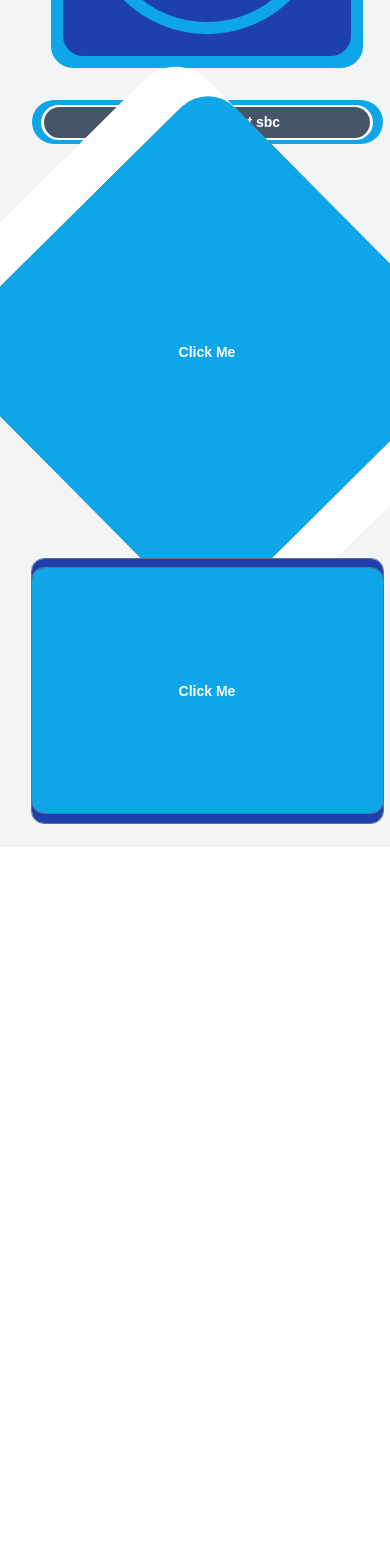
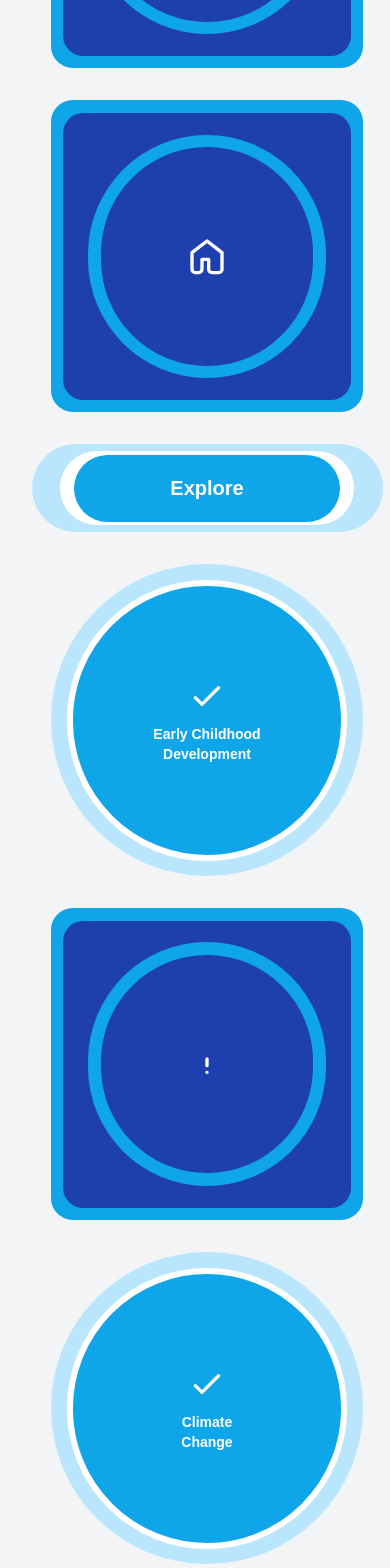
Before and after one commit to Ebtesham-21/sbc-revised, a Next.js app: page / in a window 390 px wide. Shown: the part 6180-7748 px from the top of the page. Before the commit the page ends 7027 px from the top, so only its background shows below. Built offline with nearby package versions, Linux system fonts and the light colour scheme.

Commit message:
audio files

```diff
--- a/src/app/page.tsx
+++ b/src/app/page.tsx
@@ -396,7 +396,213 @@ export default function Home() {
     </div>
   </button>
 
+{/* House  Icon */}
 
+<button className="relative w-[80vw] max-w-[700px] aspect-[1/1] focus:outline-none active:scale-95 transition group">
+    {/* Outer rectangle */}
+    <div className="absolute inset-0 bg-sky-500 rounded-[7%] group-hover:bg-sky-400"></div>
+
+    {/* Inner rectangle */}
+    <div className="absolute left-[4%] top-[4%] w-[92%] h-[92%] bg-blue-800 rounded-[7%] group-hover:bg-blue-700"></div>
+
+    {/* Outer circle */}
+    <div className="absolute left-[12%] top-[11%] w-[76%] h-[78%] bg-sky-500 rounded-full group-hover:bg-sky-400"></div>
+
+    {/* Inner circle with content */}
+    <div className="absolute left-[16%] top-[15%] w-[68%] h-[70%] bg-blue-800 rounded-full group-hover:bg-blue-700 flex flex-col items-center justify-center text-white text-base md:text-xl font-semibold space-y-2">
+
+      <div className="absolute inset-0 flex items-center justify-center text-white font-semibold text-sm sm:text-base md:text-xl lg:text-9xl text-center px-4">
+      <svg xmlns="http://www.w3.org/2000/svg" className="h-10 w-10 md:h-56 md:w-56" fill="none" viewBox="0 0 24 24" stroke="currentColor">
+        <path strokeLinecap="round" strokeLinejoin="round" strokeWidth="2" d="M3 10l9-7 9 7v10a2 2 0 0 1-2 2h-4a2 2 0 0 1-2-2V14H9v6a2 2 0 0 1-2 2H5a2 2 0 0 1-2-2V10z" />
+      </svg>
+
+    </div>
+
+
+    </div>
+  </button>
+
+
+{/* Explore button */}
+
+<button className="relative w-[90vw] max-w-[1090px] aspect-[4/1] rounded-[203px] focus:outline-none active:scale-95 transition group m-2">
+  {/* Outer layer */}
+  <div className="absolute inset-0 bg-sky-200 rounded-[203px] group-hover:bg-sky-300"></div>
+
+  {/* Middle layer */}
+  <div className="absolute inset-[8%] bg-white rounded-[203px]"></div>
+
+  {/* Inner layer */}
+  <div className="absolute inset-[12%] bg-sky-500 rounded-[203px] group-hover:bg-sky-600"></div>
+
+  {/* Text */}
+  <div className="absolute inset-0 flex items-center justify-center text-white font-semibold text-xl md:text-3xl text-center">
+
+    <span>Explore</span>
+  </div>
+</button>
+
+
+{/* Early Childhood Development */}
+<button className="relative group focus:outline-none active:scale-95 transition w-[80vw] max-w-96 aspect-square m-4">
+    {/* Outer circle */}
+    <div className="absolute inset-0 bg-sky-200 rounded-full group-hover:bg-sky-300"></div>
+
+    {/* Inner circle */}
+    <div className="absolute inset-0 m-auto w-[90%] aspect-square bg-sky-500 rounded-full border-[6px] border-white group-hover:bg-sky-600 flex flex-col items-center justify-center text-white font-semibold space-y-2">
+      {/* Icon */}
+      <svg xmlns="http://www.w3.org/2000/svg" className="h-10 w-10 md:h-20 md:w-20" fill="none" viewBox="0 0 24 24" stroke="currentColor">
+        <path strokeLinecap="round" strokeLinejoin="round" strokeWidth="2" d="M5 13l4 4L19 7" />
+      </svg>
+      {/* Text */}
+      <span className="text-sm md:text-2xl">Early Childhood <br></br> Development </span>
+    </div>
+  </button>
+
+
+
+{/* !  Icon */}
+
+<button className="relative w-[80vw] max-w-[700px] aspect-[1/1] focus:outline-none active:scale-95 transition group">
+    {/* Outer rectangle */}
+    <div className="absolute inset-0 bg-sky-500 rounded-[7%] group-hover:bg-sky-400"></div>
+
+    {/* Inner rectangle */}
+    <div className="absolute left-[4%] top-[4%] w-[92%] h-[92%] bg-blue-800 rounded-[7%] group-hover:bg-blue-700"></div>
+
+    {/* Outer circle */}
+    <div className="absolute left-[12%] top-[11%] w-[76%] h-[78%] bg-sky-500 rounded-full group-hover:bg-sky-400"></div>
+
+    {/* Inner circle with content */}
+    <div className="absolute left-[16%] top-[15%] w-[68%] h-[70%] bg-blue-800 rounded-full group-hover:bg-blue-700 flex flex-col items-center justify-center text-white text-base md:text-xl font-semibold space-y-2">
+
+      <div className="absolute inset-0 flex items-center justify-center text-white font-semibold text-sm sm:text-base md:text-xl lg:text-9xl text-center px-4">
+      <svg xmlns="http://www.w3.org/2000/svg" className="h-10 w-10 md:h-80 md:w-80" fill="none" viewBox="0 0 24 24" stroke="currentColor">
+        <path strokeLinecap="round" strokeLinejoin="round" strokeWidth="2" d="M12 9v4m0 4h.01" />
+      </svg>
+
+
+    </div>
+
+
+    </div>
+  </button>
+
+
+{/* Early Childhood Development */}
+<button className="relative group focus:outline-none active:scale-95 transition w-[80vw] max-w-96 aspect-square m-4">
+    {/* Outer circle */}
+    <div className="absolute inset-0 bg-sky-200 rounded-full group-hover:bg-sky-300"></div>
+
+    {/* Inner circle */}
+    <div className="absolute inset-0 m-auto w-[90%] aspect-square bg-sky-500 rounded-full border-[6px] border-white group-hover:bg-sky-600 flex flex-col items-center justify-center text-white font-semibold space-y-2">
+      {/* Icon */}
+      <svg xmlns="http://www.w3.org/2000/svg" className="h-10 w-10 md:h-20 md:w-20" fill="none" viewBox="0 0 24 24" stroke="currentColor">
+        <path strokeLinecap="round" strokeLinejoin="round" strokeWidth="2" d="M5 13l4 4L19 7" />
+      </svg>
+      {/* Text */}
+      <span className="text-sm md:text-2xl">Climate <br></br> Change </span>
+    </div>
+  </button>
+
+
+{/* Measles */}
+  <button className="relative group focus:outline-none active:scale-95 transition w-[80vw] max-w-96 aspect-square m-4">
+    {/* Outer circle */}
+    <div className="absolute inset-0 bg-sky-200 rounded-full group-hover:bg-sky-300"></div>
+
+    {/* Inner circle */}
+    <div className="absolute inset-0 m-auto w-[90%] aspect-square bg-sky-500 rounded-full border-[6px] border-white group-hover:bg-sky-600 flex flex-col items-center justify-center text-white font-semibold space-y-2">
+
+      {/* Text */}
+      <span className="text-sm md:text-4xl">Cholera<br></br> </span>
+    </div>
+  </button>
+
+
+  {/* Child Survival and Development */}
+<button className="relative group focus:outline-none active:scale-95 transition w-[80vw] max-w-96 aspect-square m-4">
+    {/* Outer circle */}
+    <div className="absolute inset-0 bg-sky-200 rounded-full group-hover:bg-sky-300"></div>
+
+    {/* Inner circle */}
+    <div className="absolute inset-0 m-auto w-[90%] aspect-square bg-sky-500 rounded-full border-[6px] border-white group-hover:bg-sky-600 flex flex-col items-center justify-center text-white font-semibold space-y-2">
+      {/* Icon */}
+      <svg xmlns="http://www.w3.org/2000/svg" className="h-10 w-10 md:h-20 md:w-20" fill="none" viewBox="0 0 24 24" stroke="currentColor">
+        <path strokeLinecap="round" strokeLinejoin="round" strokeWidth="2" d="M5 13l4 4L19 7" />
+      </svg>
+      {/* Text */}
+      <span className="text-sm md:text-2xl">Child Survival <br></br> And <br></br> Development </span>
+    </div>
+  </button>
+
+  {/* Child Rights */}
+<button className="relative group focus:outline-none active:scale-95 transition w-[80vw] max-w-96 aspect-square m-4">
+    {/* Outer circle */}
+    <div className="absolute inset-0 bg-sky-200 rounded-full group-hover:bg-sky-300"></div>
+
+    {/* Inner circle */}
+    <div className="absolute inset-0 m-auto w-[90%] aspect-square bg-sky-500 rounded-full border-[6px] border-white group-hover:bg-sky-600 flex flex-col items-center justify-center text-white font-semibold space-y-2">
+      {/* Icon */}
+      <svg xmlns="http://www.w3.org/2000/svg" className="h-10 w-10 md:h-20 md:w-20" fill="none" viewBox="0 0 24 24" stroke="currentColor">
+        <path strokeLinecap="round" strokeLinejoin="round" strokeWidth="2" d="M5 13l4 4L19 7" />
+      </svg>
+      {/* Text */}
+      <span className="text-sm md:text-2xl">Child  <br></br> Rights <br></br>  </span>
+    </div>
+  </button>
+
+
+{/* !  Left Arrow */}
+
+<button className="relative w-[80vw] max-w-[700px] aspect-[1/1] focus:outline-none active:scale-95 transition group">
+    {/* Outer rectangle */}
+    <div className="absolute inset-0 bg-sky-500 rounded-[7%] group-hover:bg-sky-400"></div>
+
+    {/* Inner rectangle */}
+    <div className="absolute left-[4%] top-[4%] w-[92%] h-[92%] bg-blue-800 rounded-[7%] group-hover:bg-blue-700"></div>
+
+    {/* Outer circle */}
+    <div className="absolute left-[12%] top-[11%] w-[76%] h-[78%] bg-sky-500 rounded-full group-hover:bg-sky-400"></div>
+
+    {/* Inner circle with content */}
+    <div className="absolute left-[16%] top-[15%] w-[68%] h-[70%] bg-blue-800 rounded-full group-hover:bg-blue-700 flex flex-col items-center justify-center text-white text-base md:text-xl font-semibold space-y-2">
+
+      <div className="absolute inset-0 flex items-center justify-center text-white font-semibold text-sm sm:text-base md:text-xl lg:text-9xl text-center px-4">
+      <svg xmlns="http://www.w3.org/2000/svg" className="h-10 w-10 md:h-80 md:w-80" fill="none" viewBox="0 0 24 24" stroke="currentColor">
+        <path strokeLinecap="round" strokeLinejoin="round" strokeWidth="2" d="M15 19l-7-7 7-7" />
+      </svg>
+
+
+
+    </div>
+
+
+    </div>
+  </button>
+
+
+  {/* Audio  Files */}
+
+<button className="relative w-[90vw] max-w-[1090px] aspect-[4/1] rounded-[203px] focus:outline-none active:scale-95 transition group m-2">
+  {/* Outer layer */}
+  <div className="absolute inset-0 bg-sky-200 rounded-[203px] group-hover:bg-sky-300"></div>
+
+  {/* Middle layer */}
+  <div className="absolute inset-[8%] bg-white rounded-[203px]"></div>
+
+  {/* Inner layer */}
+  <div className="absolute inset-[12%] bg-sky-500 rounded-[203px] group-hover:bg-sky-600"></div>
+
+  {/* Text */}
+  <div className="absolute inset-0 flex items-center justify-center text-white font-semibold text-xl md:text-3xl text-center">
+  <svg xmlns="http://www.w3.org/2000/svg" className="h-10 w-10 md:h-40 md:w-40" fill="currentColor" viewBox="0 0 24 24">
+    <path d="M9 17.5a2.5 2.5 0 1 1-2-2.45V6.09l10-2.18v10.14a2.5 2.5 0 1 1-2 2.45 2.5 2.5 0 0 1 2-2.45V6.91l-6 1.31v7.83a2.5 2.5 0 1 1-2 2.45z"/>
+  </svg>
+
+    <span>Audio Files</span>
+  </div>
+</button>
 
 
 
```
